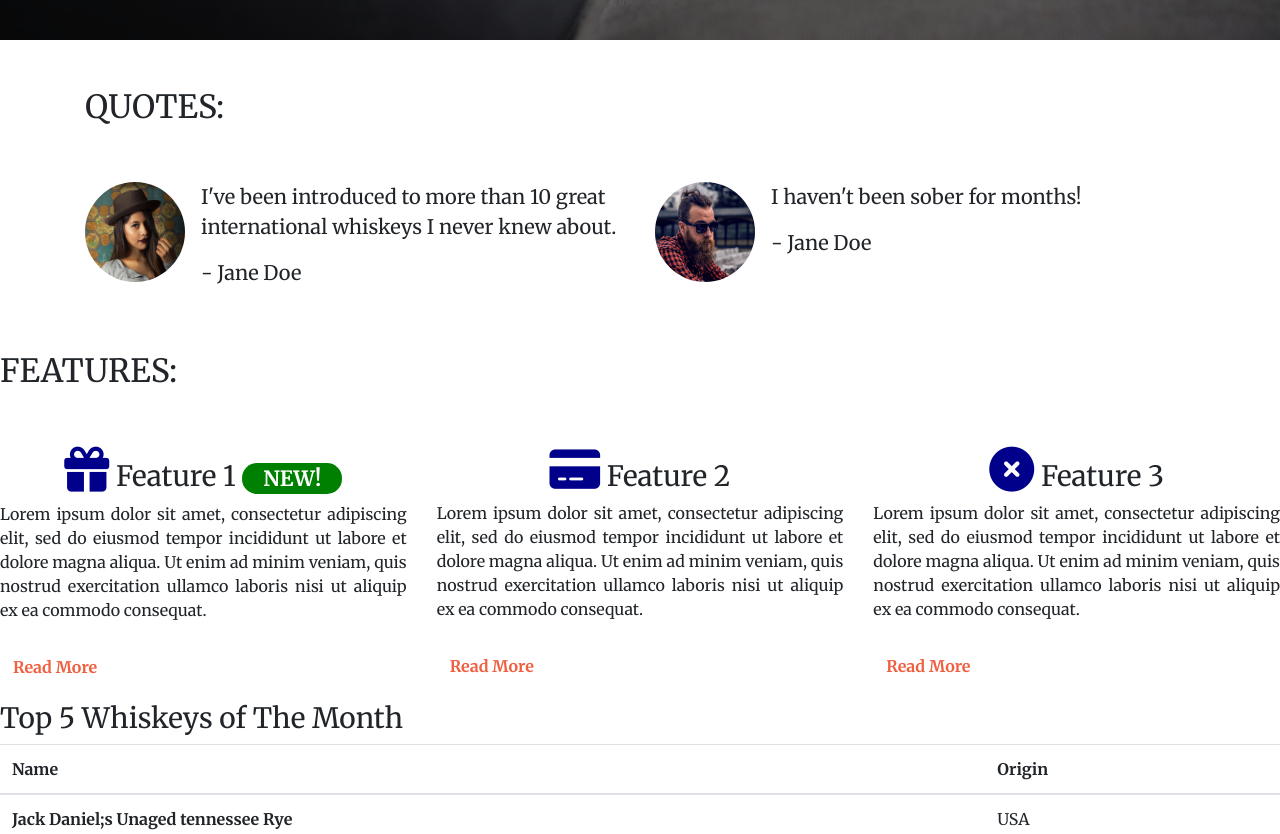
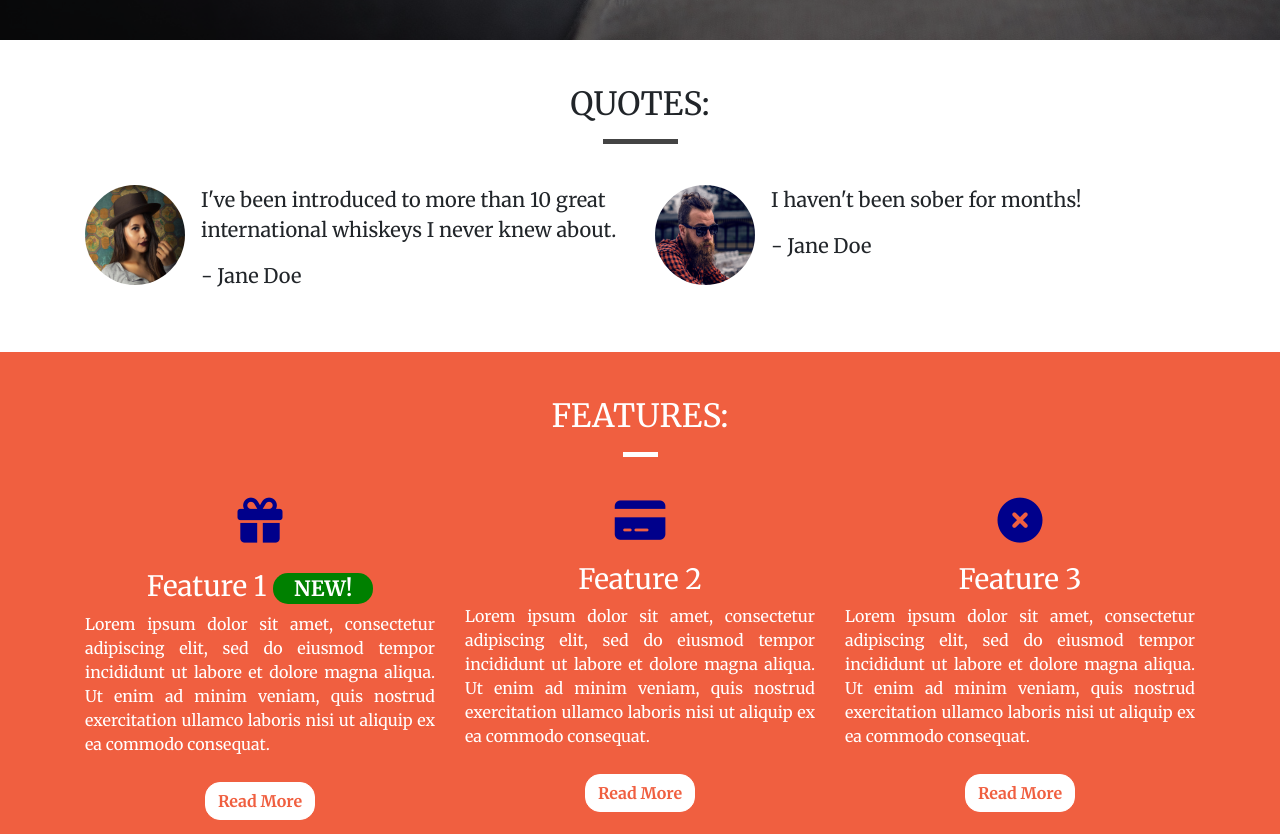
Before and after one commit to mqsaud/my-first-bootstrap, a plain HTML site: page index.html in a window 1280 px wide. Shown: the part 760-1594 px from the top of the page. Drawn offline with nearby package versions, Linux system fonts and the light colour scheme.

Commit message:
Updgrade to the Lesson Updating Quotes and features

```diff
--- a/index.html
+++ b/index.html
@@ -19,7 +19,8 @@
             <div class="row d-none d-sm-block">
                 <div class="col-12">
                     <div class="site-wide-alert alert alert-warning">
-                    <strong>Sale Now On!</strong> We've got a sale on. Get a 12-month subscription for the price of 6! <a href="">See here for detail!</a>
+                        <strong>Sale Now On!</strong> We've got a sale on. Get a 12-month subscription for the price of
+                        6! <a href="">See here for detail!</a>
                     </div>
                 </div>
             </div>
@@ -27,15 +28,17 @@
         <nav class="navbar navbar-dark  navbar-expand-sm ">
             <a href="/" class="navbar-brand">Whiskey Drop</a>
 
-        <button class="navbar-toggler ml-auto" type="button" data-toggle="collapse" data-target="#navbarNavDropdown" aria-controls="navbarNavDropdown" aria-expanded="false" aria-label="Toggle navigation">
+            <button class="navbar-toggler ml-auto" type="button" data-toggle="collapse" data-target="#navbarNavDropdown"
+                aria-controls="navbarNavDropdown" aria-expanded="false" aria-label="Toggle navigation">
                 <span class="navbar-toggler-icon"></span></button>
 
-        <div class="collapse navbar-collapse" id="navbarNavDropdown" >
+            <div class="collapse navbar-collapse" id="navbarNavDropdown">
                 <ul class="navbar-nav mr-auto">
                     <li class="active nav-item mr-2"><a class="nav-link" href="/">Home</a></li>
                     <li class="nav-item  mr-2"><a class="nav-link" href="/about">About</a></li>
                     <li class="nav-item dropdown">
-                <a class="nav-link dropdown-toggle" href="#" id="navbarDropdownMenuLink" role="button" data-toggle="dropdown" aria-haspopup="true" aria-expanded="false">Whiskeys</a>
+                        <a class="nav-link dropdown-toggle" href="#" id="navbarDropdownMenuLink" role="button"
+                            data-toggle="dropdown" aria-haspopup="true" aria-expanded="false">Whiskeys</a>
                         <div class="dropdown-menu" aria-labelledby="navbarDropdownMenuLink">
                             <a class="dropdown-item" href="#">Irish</a>
                             <a class="dropdown-item" href="#">Scotch</a>
@@ -44,7 +47,8 @@
                         </div>
 
                     </li>
-            <li class="nav-item  mr-2 d-block d-sm-none"><a class="nav-link" href="/login" >Sign In / Sign Up</a></li>
+                    <li class="nav-item  mr-2 d-block d-sm-none"><a class="nav-link" href="/login">Sign In / Sign Up</a>
+                    </li>
                 </ul>
             </div>
             <div class="d-none d-md-block">
@@ -64,11 +68,13 @@
                     <h1 class="jumbotron-header">The finest whiskeys delivered to your doorstep.</h1>
                     <hr class="block-divider block-divider--orange">
                     <p class="lead">Sign up today to start receiving the world's best whiskeys every month.
-                    <s class="d-none d-sm-inline" >€19.99</s>
+                        <s class="d-none d-sm-inline">€19.99</s>
                         <span class="d-inline d-sm-none"><br></span>
                         <strong><mark>First one is free!</mark></strong> </p>
-                    <button class="btn btn-lg btn--red btn--cta" data-toggle="modal" data-target="#signUpModal">Sign Up!</button>
-                    <p class="text-muted" ><small >You must be over 18 to sign up to our service. Please, drink responsibly.</small></p>
+                    <button class="btn btn-lg btn--red btn--cta" data-toggle="modal" data-target="#signUpModal">Sign
+                        Up!</button>
+                    <p class="text-muted"><small>You must be over 18 to sign up to our service. Please, drink
+                            responsibly.</small></p>
                 </section>
             </div>
         </div>
@@ -76,22 +82,25 @@
     </div>
 
     <!-- Quotes -->
-        <div class="container quotes-container">
+    <div class="container-wrapper">
+        <div class="container quotes-container content-container">
             <section class="quotes">
                 <div class="row">
-                <div class="col-12 my-5">
+                    <div class="col-12 page-header">
                         <h2 class="text-uppercase">Quotes:</h2>
+                        <hr class="block-divider block-divider-short ">
                     </div>
                 </div>
                 <div class="row">
                     <div class="col-12 col-md-6">
                         <div class="media ">
                             <div class="d-none d-sm-block">
-                 <img src="images/girl-image.png" class="rounded-circle mr-3" height="100" width="100" >
+                                <img src="images/girl-image.png" class="rounded-circle mr-3" height="100" width="100">
                             </div>
                             <div class="media-body">
                                 <blockquote class="blockquote">
-                <p>I've been introduced to more than 10 great international whiskeys I never knew about.</p>
+                                    <p>I've been introduced to more than 10 great international whiskeys I never knew
+                                        about.</p>
                                     <p>- Jane Doe</p>
                                 </blockquote>
                             </div>
@@ -100,7 +109,7 @@
                     <div class="col-12 col-md-6">
                         <div class="media">
                             <div class="d-none d-sm-block">
-                 <img src="images/guy-image.png" class="rounded-circle mr-3 " height="100" width="100" >
+                                <img src="images/guy-image.png" class="rounded-circle mr-3 " height="100" width="100">
                             </div>
                             <div class="media-body">
                                 <blockquote class="blockquote">
@@ -114,35 +123,45 @@
             </section>
             <!-- /.quotes -->
         </div>
+    </div>
 
     <!-- Features -->
-        <div class=" features-container">
-        <section class="features">
+    <div class="container-wrapper container-wrapper-red">
+    <div class=" container features-container content-container">
+        <section class="feature">
             <div class="row">
-                <div class="col-12 my-5">
+                <div class="col-12 page-header">
                     <h2 class="text-uppercase">Features:</h2>
+                    <hr class="block-divider block-divider--short block-divider--white ">
                 </div>
             </div>
             <div class="row">
                 <div class="col-12 col-md-6 col-lg-4">
                     <div class="feature">
-                    <h3><i class="fas fa-gift d-none d-sm-inline" ></i> Feature 1 <span class="badge badge-success">NEW!</span></h3>
-                      <p>Lorem ipsum dolor sit amet, consectetur adipiscing elit, sed do eiusmod tempor incididunt ut labore et dolore magna aliqua. Ut enim ad minim veniam, quis nostrud exercitation ullamco laboris nisi ut aliquip ex ea commodo consequat.</p>
-                     <p><a class="btn btn-small btn-info" href="">Read More</a></p>
+                        <h3><i class="fas fa-gift d-none d-sm-block"></i> Feature 1 <span
+                                class="badge badge-success">NEW!</span></h3>
+                        <p>Lorem ipsum dolor sit amet, consectetur adipiscing elit, sed do eiusmod tempor incididunt ut
+                            labore et dolore magna aliqua. Ut enim ad minim veniam, quis nostrud exercitation ullamco
+                            laboris nisi ut aliquip ex ea commodo consequat.</p>
+                        <div><a class="btn btn-small btn-info" href="">Read More</a></div>
                     </div>
                 </div>
                 <div class="col-12 col-md-6 col-lg-4">
                     <div class="feature">
-                     <h3><i class="fas fa-credit-card d-none d-sm-inline"></i> Feature 2</h3>
-                      <p>Lorem ipsum dolor sit amet, consectetur adipiscing elit, sed do eiusmod tempor incididunt ut labore et dolore magna aliqua. Ut enim ad minim veniam, quis nostrud exercitation ullamco laboris nisi ut aliquip ex ea commodo consequat.</p>
-                     <p><a class="btn btn-small btn-info" href="http://google.ie" target="_blank">Read More</a></p>
+                        <h3><i class="fas fa-credit-card d-none d-sm-block"></i> Feature 2</h3>
+                        <p>Lorem ipsum dolor sit amet, consectetur adipiscing elit, sed do eiusmod tempor incididunt ut
+                            labore et dolore magna aliqua. Ut enim ad minim veniam, quis nostrud exercitation ullamco
+                            laboris nisi ut aliquip ex ea commodo consequat.</p>
+                        <div><a class="btn btn-small btn-info" href="http://google.ie" target="_blank">Read More</a></div>
                     </div>
                 </div>
                 <div class="col-12 d-md-none d-lg-block col-lg-4">
                     <div class="feature">
-                      <h3><i class="fas fa-times-circle d-none d-sm-inline"></i> Feature 3</h3>
-                     <p>Lorem ipsum dolor sit amet, consectetur adipiscing elit, sed do eiusmod tempor incididunt ut labore et dolore magna aliqua. Ut enim ad minim veniam, quis nostrud exercitation ullamco laboris nisi ut aliquip ex ea commodo consequat.</p>
-                     <p><a class="btn btn-small btn-info" href="" >Read More</a></p>
+                        <h3><i class="fas fa-times-circle d-none d-sm-block"></i> Feature 3</h3>
+                        <p>Lorem ipsum dolor sit amet, consectetur adipiscing elit, sed do eiusmod tempor incididunt ut
+                            labore et dolore magna aliqua. Ut enim ad minim veniam, quis nostrud exercitation ullamco
+                            laboris nisi ut aliquip ex ea commodo consequat.</p>
+                        <div><a class="btn btn-small btn-info" href="">Read More</a></div>
                     </div>
                 </div>
             </div>
@@ -150,8 +169,11 @@
 
         <!-- /.features -->
     </div>
+    </div>
     <section>
         <!--MonthlyFavotites-->
+        <div class="top-five">
+        <div class="container content-container">
             <div class="row">
                 <div class="col-12">
                     <h3>Top 5 Whiskeys of The Month</h3>
@@ -192,7 +214,9 @@
 
                 </div>
             </div>
+        </div>
         <!--/.MonthlyFavotites-->
+        </div>
     </section>
 
 
@@ -209,8 +233,10 @@
                     <form>
                         <div class="form-group">
                             <label for="exampleInputEmail1">Email address</label>
-              <input type="email" class="form-control" id="exampleInputEmail1" aria-describedby="emailHelp" placeholder="Enter email">
-              <small id="emailHelp" class="form-text text-muted">We'll never share your email with anyone else.</small>
+                            <input type="email" class="form-control" id="exampleInputEmail1"
+                                aria-describedby="emailHelp" placeholder="Enter email">
+                            <small id="emailHelp" class="form-text text-muted">We'll never share your email with anyone
+                                else.</small>
                         </div>
 
                         <div class="form-group">
@@ -220,7 +246,8 @@
 
                         <div class="form-group">
                             <label for="repeatPassword">Repeat Password</label>
-              <input type="password" class="form-control" id="repeatPassword" placeholder="Repeat Password">
+                            <input type="password" class="form-control" id="repeatPassword"
+                                placeholder="Repeat Password">
                         </div>
 
 
@@ -233,9 +260,15 @@
     </div>
 
 
-    <script src="https://code.jquery.com/jquery-3.3.1.slim.min.js" integrity="sha384-q8i/X+965DzO0rT7abK41JStQIAqVgRVzpbzo5smXKp4YfRvH+8abtTE1Pi6jizo" crossorigin="anonymous"></script>
-    <script src="https://cdnjs.cloudflare.com/ajax/libs/popper.js/1.14.3/umd/popper.min.js" integrity="sha384-ZMP7rVo3mIykV+2+9J3UJ46jBk0WLaUAdn689aCwoqbBJiSnjAK/l8WvCWPIPm49" crossorigin="anonymous"></script>
-    <script src="https://stackpath.bootstrapcdn.com/bootstrap/4.1.3/js/bootstrap.min.js" integrity="sha384-ChfqqxuZUCnJSK3+MXmPNIyE6ZbWh2IMqE241rYiqJxyMiZ6OW/JmZQ5stwEULTy" crossorigin="anonymous"></script>
+    <script src="https://code.jquery.com/jquery-3.3.1.slim.min.js"
+        integrity="sha384-q8i/X+965DzO0rT7abK41JStQIAqVgRVzpbzo5smXKp4YfRvH+8abtTE1Pi6jizo"
+        crossorigin="anonymous"></script>
+    <script src="https://cdnjs.cloudflare.com/ajax/libs/popper.js/1.14.3/umd/popper.min.js"
+        integrity="sha384-ZMP7rVo3mIykV+2+9J3UJ46jBk0WLaUAdn689aCwoqbBJiSnjAK/l8WvCWPIPm49"
+        crossorigin="anonymous"></script>
+    <script src="https://stackpath.bootstrapcdn.com/bootstrap/4.1.3/js/bootstrap.min.js"
+        integrity="sha384-ChfqqxuZUCnJSK3+MXmPNIyE6ZbWh2IMqE241rYiqJxyMiZ6OW/JmZQ5stwEULTy"
+        crossorigin="anonymous"></script>
 </body>
 
 </html>
```
Lines whose indentation alone changed are shown as unchanged.
